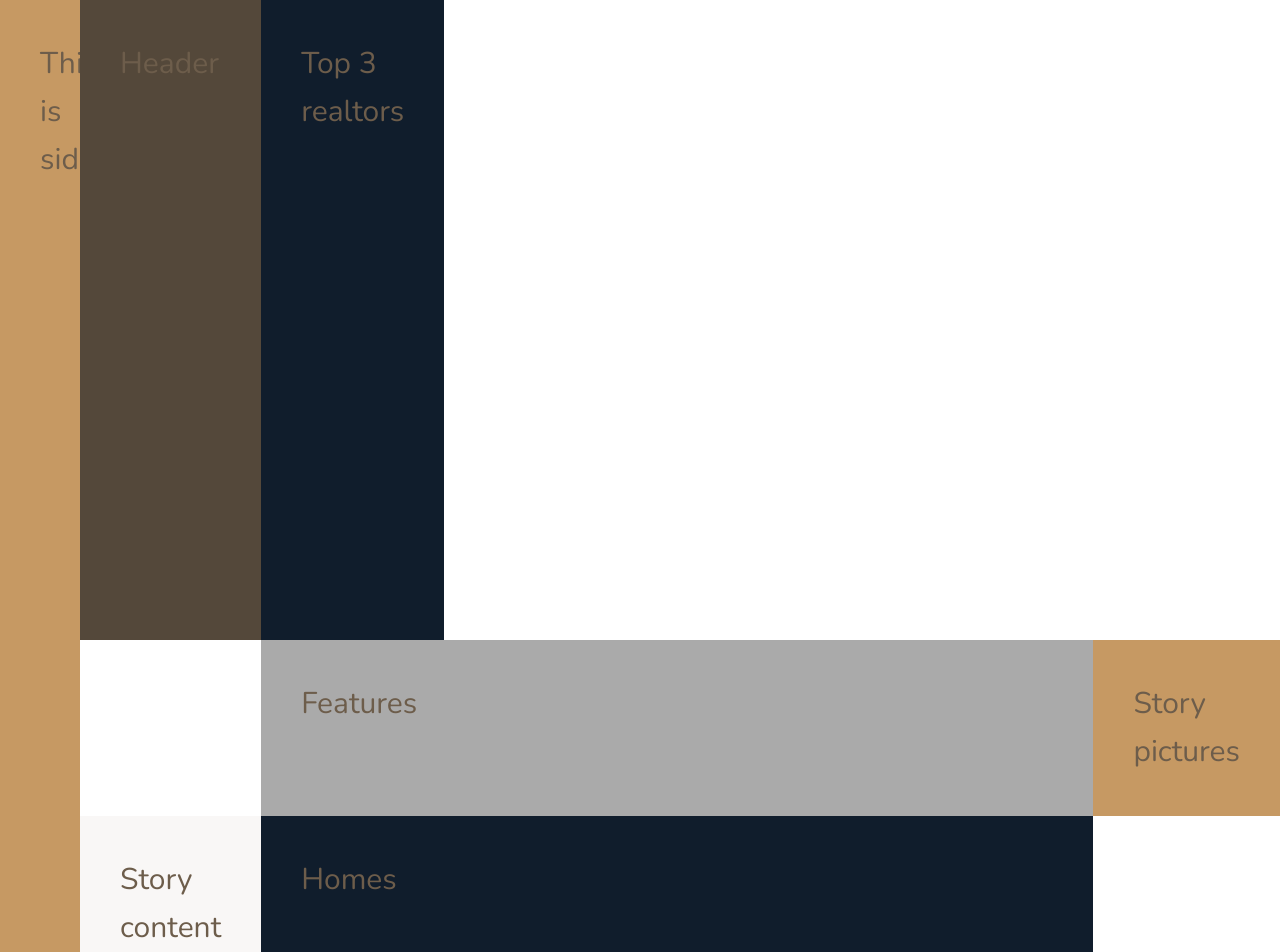
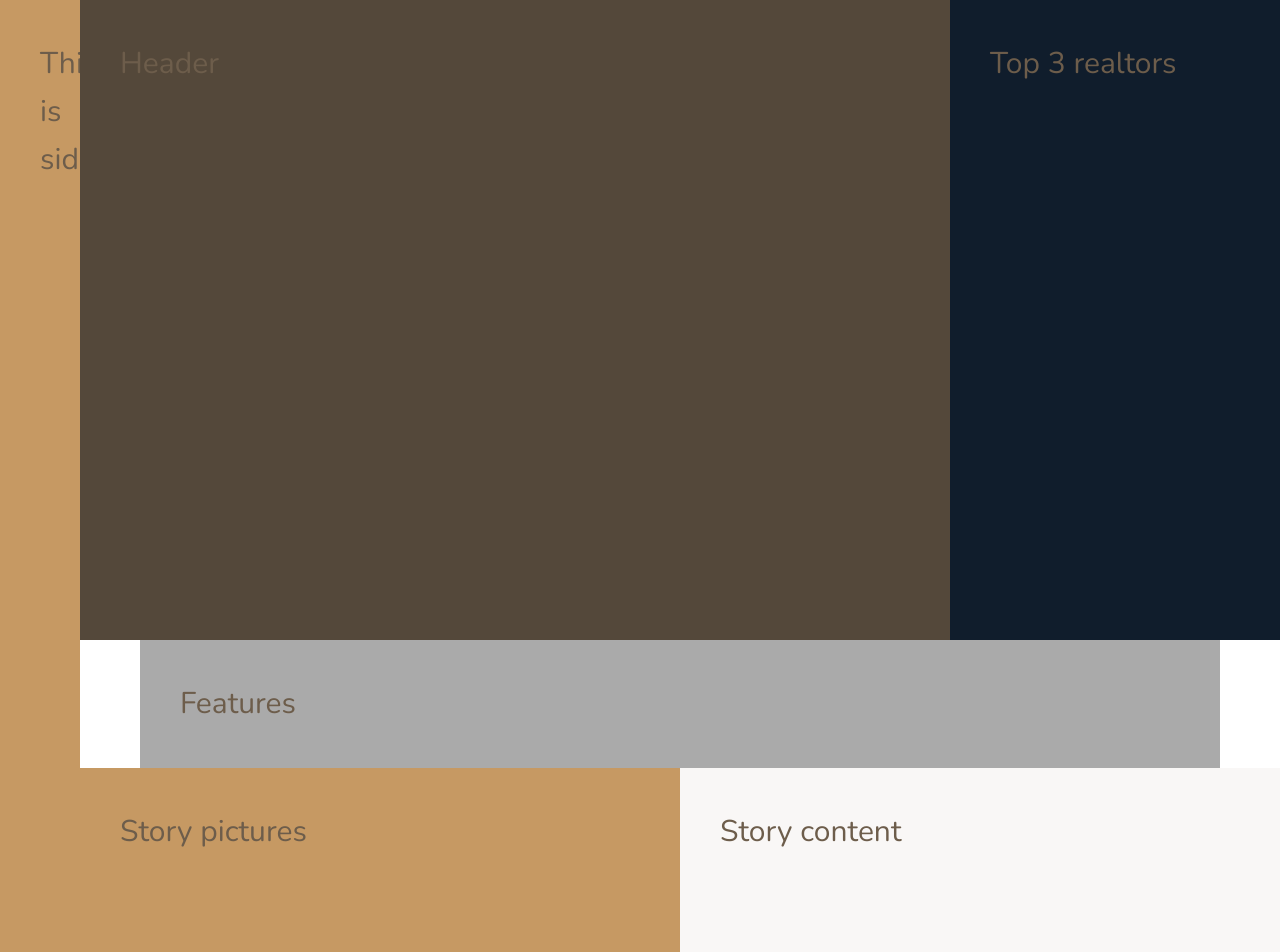
Before and after one commit to francis-mwas/Css-grid-project, a website: page index.html in a window 1280 px wide. Shown: the top 952 px of the page. Drawn offline with nearby package versions, Linux system fonts and the light colour scheme.

Commit message:
Finished creating project grid layout

```diff
--- a/sass/_base.scss
+++ b/sass/_base.scss
@@ -38,7 +38,7 @@ body{
 .container{
     display: grid;
     grid-template-rows: 80vh min-content 40vw repeat(3, min-content);
-    grid-template-columns: [sidebar-start]8rem[sidebar-end full-start] 1fr [center-start]repeat(8, [col-start]minmax(min-content, 14rem)[col-end])[center-end] 1fr[full-end];
+    grid-template-columns: [sidebar-start]8rem[sidebar-end full-start] minmax(6rem, 1fr) [center-start]repeat(8, [col-start]minmax(min-content, 14rem)[col-end])[center-end] minmax(6rem, 1fr)[full-end];
 
     & > *{
         padding: 40px;
--- a/sass/_header.scss
+++ b/sass/_header.scss
@@ -1,3 +1,5 @@
 .header{
-    background-color: $color-grey-dark-1
+    background-color: $color-grey-dark-1;
+
+    grid-column: full-start / col-end 6;
 }
--- a/sass/_realtors.scss
+++ b/sass/_realtors.scss
@@ -1,3 +1,5 @@
 .realtors{
     background-color: $color-secondary;
+
+    grid-column: col-start 7 / full-end;
 }
--- a/sass/_story.scss
+++ b/sass/_story.scss
@@ -1,8 +1,12 @@
 .story{
     &__pictures{
-        background-color: $color-primary
+        background-color: $color-primary;
+
+        grid-column: full-start / col-end 4;
     }
      &__content{
         background-color: $color-grey-light-1;
+
+        grid-column: col-start 5 / full-end;
     }
 }
```
Also changed, not shown: css/style.css.
